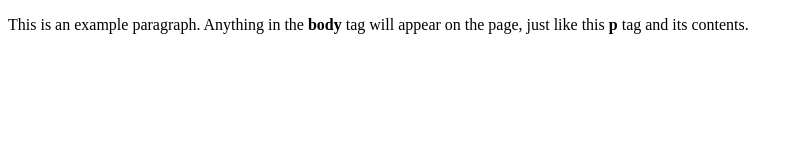
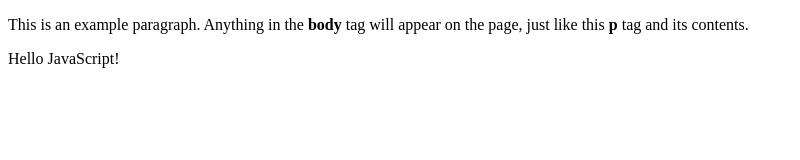
Before and after one commit to user-3141/websiteTest, a plain HTML site: page index.html in a window 1280 px wide. Shown: the whole page, without its empty margins (0-800 px from the left). Drawn offline with Linux system fonts and the light colour scheme.

Commit message:
Update index.html

```diff
--- a/index.html
+++ b/index.html
@@ -5,5 +5,10 @@
   </head>
   <body>
     <p>This is an example paragraph. Anything in the <strong>body</strong> tag will appear on the page, just like this <strong>p</strong> tag and its contents.</p>
+
+    <p id="demo"></p>
+  <script>
+  document.getElementById("demo").innerHTML = "Hello JavaScript!";
+  </script>
   </body>
 </html>
```
